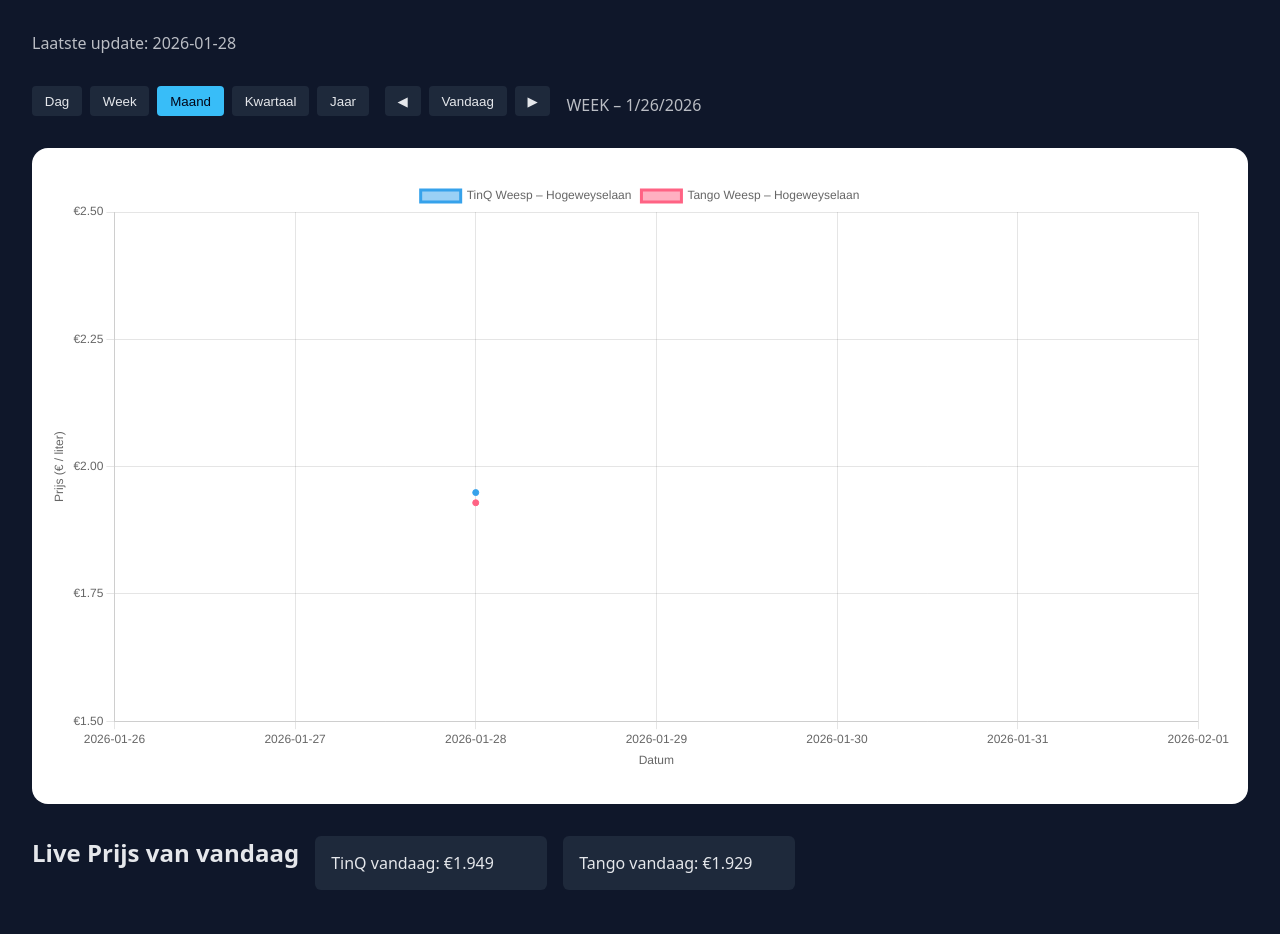
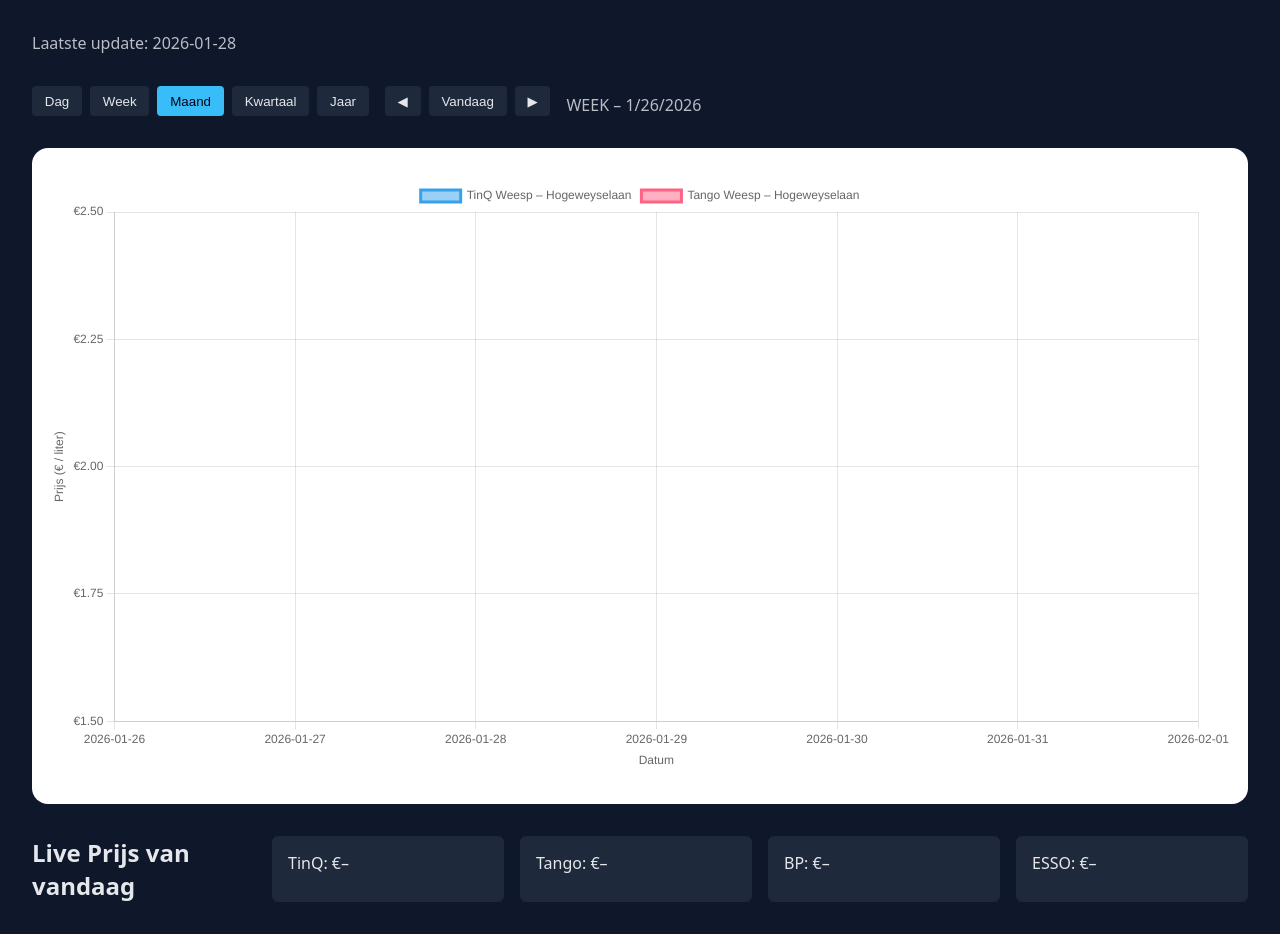
Before and after one commit to LilJiggly/tanken, a website: page index.html in a window 1280 px wide. Drawn offline with nearby package versions, Linux system fonts and the light colour scheme.

Commit message:
Add files via upload

```diff
--- a/index.html
+++ b/index.html
@@ -36,6 +36,8 @@
         <h2>Live Prijs van vandaag</h2>
         <div id="tinqPrice" class="price-box"></div>
         <div id="tangoPrice" class="price-box"></div>
+        <div id="BPPrice" class="price-box"></div>
+        <div id="ESSOPrice" class="price-box"></div>
       </div>
     </main>
 
--- a/prices.json
+++ b/prices.json
@@ -4,23 +4,25 @@
     "tinq_weesp_hogeweyselaan": {
       "name": "TinQ Weesp – Hogeweyselaan",
       "fuel": {
-        "e10": [
-          {
-            "date": "2026-01-28",
-            "price": 1.949
-          }
-        ]
+        "e10": []
       }
     },
     "tango_weesp_hogeweyselaan": {
       "name": "Tango Weesp – Hogeweyselaan",
       "fuel": {
-        "e10": [
-          {
-            "date": "2026-01-28",
-            "price": 1.929
-          }
-        ]
+        "e10": []
+      }
+    },
+    "bp_weesp": {
+      "name": "BP Weesp",
+      "fuel": {
+        "e10": []
+      }
+    },
+    "esso_express_weesp": {
+      "name": "ESSO Express Weesp",
+      "fuel": {
+        "e10": []
       }
     }
   }
--- a/script.js
+++ b/script.js
@@ -4,6 +4,7 @@
 let priceData;
 
 // ---------- DATE HELPERS ----------
+
 function todayString() {
   const d = new Date();
   return (
@@ -157,19 +158,37 @@
 function updateTodayPrices() {
   const today = todayString();
 
-  const tinqToday = priceData.stations.tinq_weesp_hogeweyselaan.fuel.e10.find(
-    (e) => e.date === today,
-  );
+  const stations = [
+    {
+      id: "tinq_weesp_hogeweyselaan",
+      label: "TinQ",
+      el: "tinqPrice",
+    },
+    {
+      id: "tango_weesp_hogeweyselaan",
+      label: "Tango",
+      el: "tangoPrice",
+    },
+    {
+      id: "bp_weesp",
+      label: "BP",
+      el: "BPPrice",
+    },
+    {
+      id: "esso_express_weesp",
+      label: "ESSO",
+      el: "ESSOPrice",
+    },
+  ];
 
-  const tangoToday = priceData.stations.tango_weesp_hogeweyselaan.fuel.e10.find(
-    (e) => e.date === today,
-  );
+  stations.forEach((station) => {
+    const data = priceData.stations[station.id]?.fuel.e10.find(
+      (e) => e.date === today,
+    );
 
-  document.getElementById("tinqPrice").textContent =
-    "TinQ vandaag: €" + (tinqToday?.price ?? "–");
-
-  document.getElementById("tangoPrice").textContent =
-    "Tango vandaag: €" + (tangoToday?.price ?? "–");
+    document.getElementById(station.el).textContent =
+      `${station.label}: €${data?.price ?? "–"}`;
+  });
 }
 
 // ---------- INIT ----------
--- a/styles.css
+++ b/styles.css
@@ -38,6 +38,11 @@
 #updated {
   margin-bottom: 2rem;
   opacity: 0.8;
+}
+
+#priceChart {
+  width: 100%;
+  height: 100%;
 }
 
 .chart-container {
```
Also changed, not shown: fetch-prices.js (+65 -125 lines).
